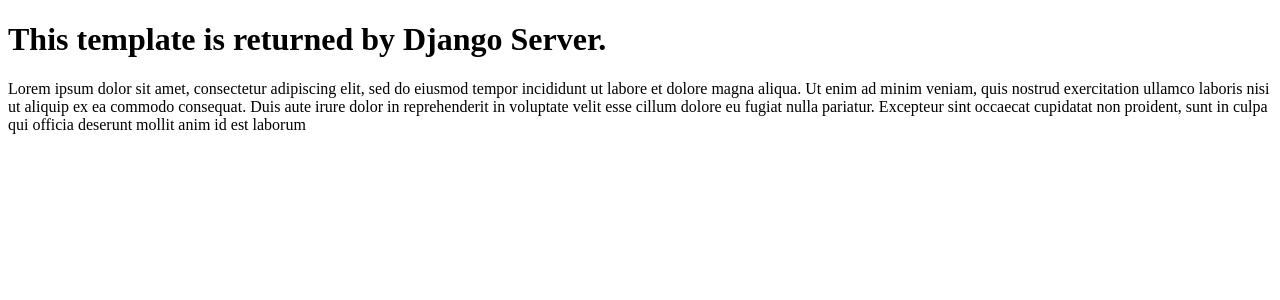
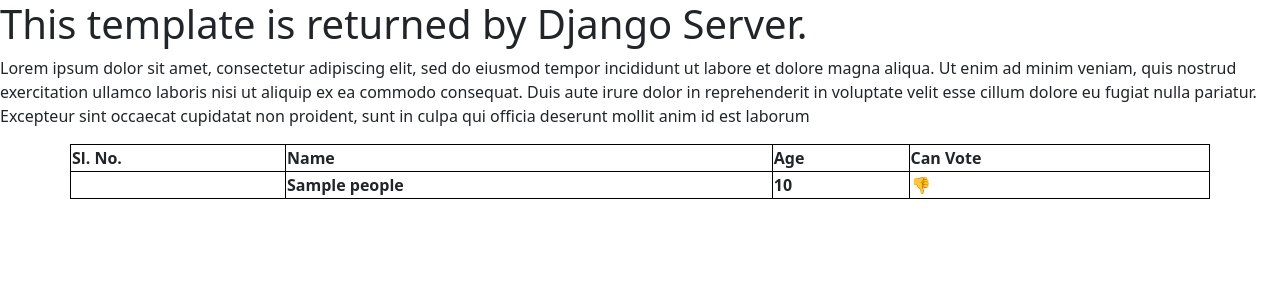
Before and after one commit to tapoban123/django-lessons, a Python web app: template learning_django/home/templates/index.html in a window 1280 px wide. Shown: the top 300 px of the page. Run offline with Jinja, Linux system fonts and the light colour scheme; the template is opened without the code that fills it: most values are stand-ins (such as "Sample title", 1, 10 or a date in 2020); lists and menus that the app fills with data are empty.

Commit message:
Learnt about Django Template tags

```diff
--- a/learning_django/home/templates/index.html
+++ b/learning_django/home/templates/index.html
@@ -1,12 +1,54 @@
 <!DOCTYPE html>
 <html lang="en">
+
 <head>
-    <meta charset="UTF-8">
-    <meta name="viewport" content="width=device-width, initial-scale=1.0">
-    <title>Document</title>
+  <meta charset="UTF-8">
+  <meta name="viewport" content="width=device-width, initial-scale=1.0">
+  <link href="https://cdn.jsdelivr.net/npm/bootstrap@5.0.2/dist/css/bootstrap.min.css" rel="stylesheet"
+    integrity="sha384-EVSTQN3/azprG1Anm3QDgpJLIm9Nao0Yz1ztcQTwFspd3yD65VohhpuuCOmLASjC" crossorigin="anonymous">
+
+  <title>Document</title>
+  <style>
+    table,
+    th,
+    td {
+      border: 1px solid black;
+    }
+  </style>
 </head>
+
 <body>
-    <h1>This template is returned by Django Server.</h1>
-    <p>Lorem ipsum dolor sit amet, consectetur adipiscing elit, sed do eiusmod tempor incididunt ut labore et dolore magna aliqua. Ut enim ad minim veniam, quis nostrud exercitation ullamco laboris nisi ut aliquip ex ea commodo consequat. Duis aute irure dolor in reprehenderit in voluptate velit esse cillum dolore eu fugiat nulla pariatur. Excepteur sint occaecat cupidatat non proident, sunt in culpa qui officia deserunt mollit anim id est laborum</p>
+  <h1>This template is returned by Django Server.</h1>
+  <p>Lorem ipsum dolor sit amet, consectetur adipiscing elit, sed do eiusmod tempor incididunt ut labore et dolore magna
+    aliqua. Ut enim ad minim veniam, quis nostrud exercitation ullamco laboris nisi ut aliquip ex ea commodo consequat.
+    Duis aute irure dolor in reprehenderit in voluptate velit esse cillum dolore eu fugiat nulla pariatur. Excepteur
+    sint occaecat cupidatat non proident, sunt in culpa qui officia deserunt mollit anim id est laborum</p>
+
+
+  <table class="container">
+    <tr>
+      <th>Sl. No.</th>
+      <th>Name</th>
+      <th>Age</th>
+      <th>Can Vote</th>
+    </tr>
+    {% for people in peoples %}
+
+    <tr>
+      <th>{{forloop.counter}}</th>
+      <th>{{people.name}}</th>
+      <th>{{people.age}}</th>
+      <th>
+        {% if people.age >= 18 %}
+        👍
+        {% else %}
+        👎
+        {% endif %}
+      </th>
+    </tr>
+    {% endfor %}
+
+  </table>
 </body>
+
 </html>
```
Also changed, not shown: learning_django/home/views.py (+10 -1 lines).
